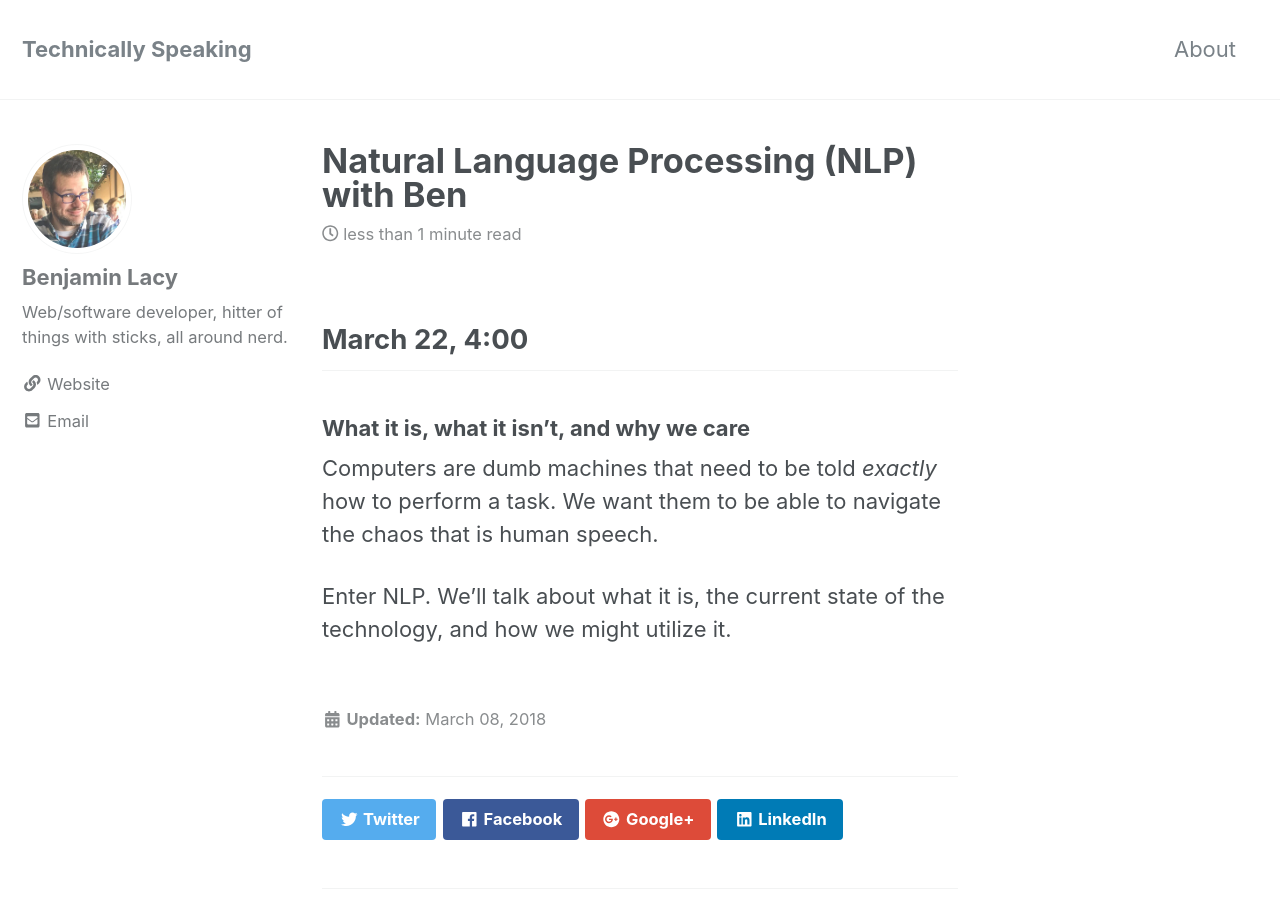
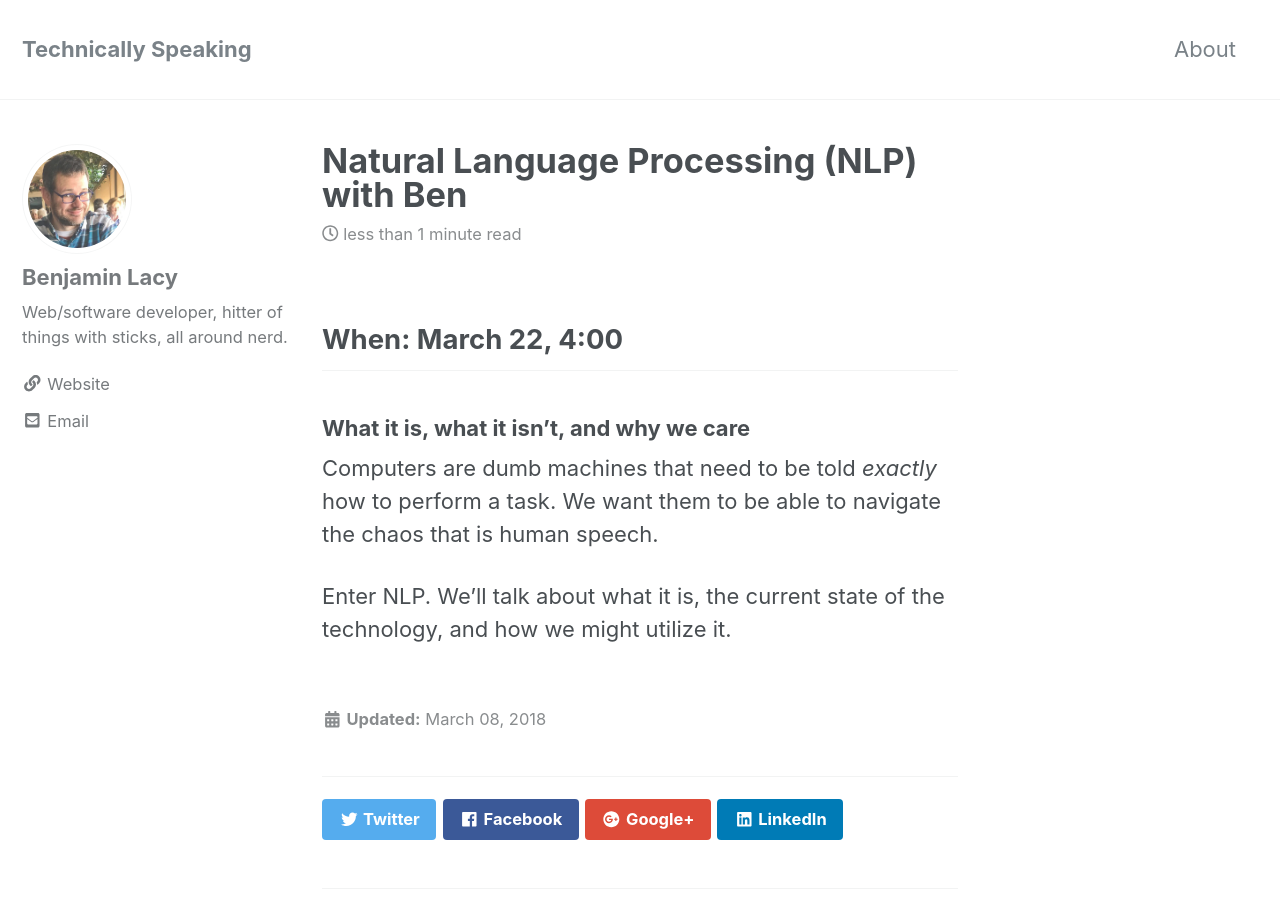
Before and after one commit to technicallySpeaking/technicallySpeaking.github.io, a Jekyll site: the page built from _posts/2018-03-08-natural-language-processing-nlp-with-ben.md, in a window 1280 px wide and 900 px high. Built offline with Jekyll 4.4.1, drawn with Linux system fonts in a browser that asks for light colours; nearby versions of some CDN libraries.

Commit message:
Updated '_posts/2018-03-08-natural-language-processing-nlp-with-ben.md' via CloudCannon

```diff
--- a/_posts/2018-03-08-natural-language-processing-nlp-with-ben.md
+++ b/_posts/2018-03-08-natural-language-processing-nlp-with-ben.md
@@ -8,7 +8,8 @@ header:
   overlay_image:
   show_overlay_excerpt: false
 ---
-## March 22, 4:00
+
+## When: March 22, 4:00
 
 ### What it is, what it isn't, and why we care
 
```
